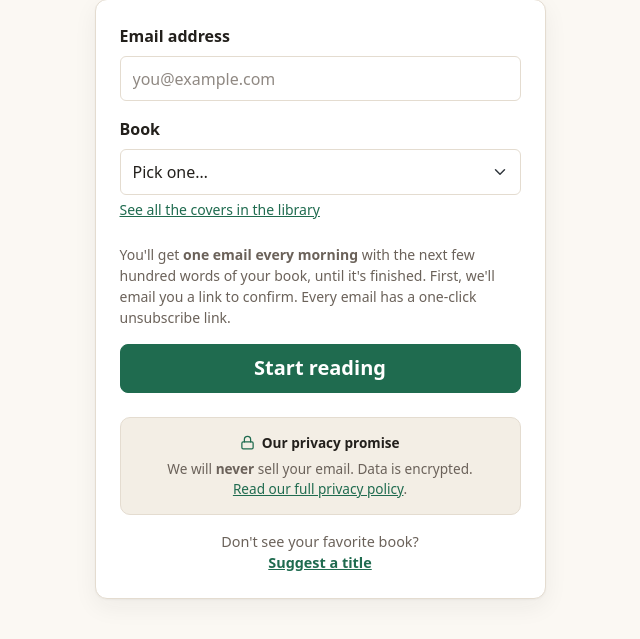
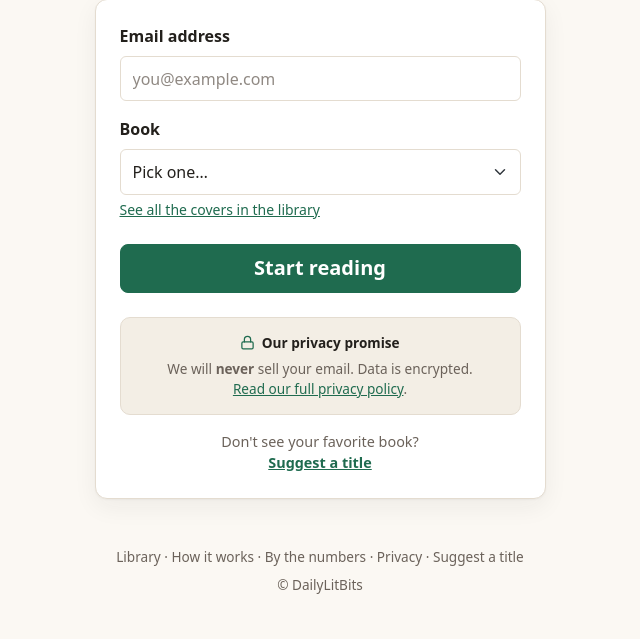
Before and after one commit to BrandG/dailyLitBits, a FastAPI app: page / in a window 1280 px wide. Shown: the part 300-939 px from the top of the page, without its empty margins (320-960 px from the left). After the commit the page ends 894 px from the top, so only its background shows below. Run offline with FastAPI, Linux system fonts and the light colour scheme; data that the repository does not hold is empty.

Commit message:
Signup form: drop the daily-email notice paragraph
The tagline above the form already says "delivered every morning", and the
"Almost there" reply explains the confirmation email. The extra
paragraph cluttered the form.

Co-Authored-By: Claude Opus 5.5 <noreply@anthropic.com>

```diff
--- a/src/templates/index.html
+++ b/src/templates/index.html
@@ -67,12 +67,6 @@
                                 <label for="website">Leave this field empty</label>
                                 <input type="text" id="website" name="website" value="" tabindex="-1" autocomplete="off">
                             </div>
-
-                            <p class="form-text mb-3">
-                                You'll get <strong>one email every morning</strong> with the next few hundred
-                                words of your book, until it's finished. First, we'll email you a link to
-                                confirm. Every email has a one-click unsubscribe link.
-                            </p>
 
                             {% if turnstile_site_key %}
                             {# The check starts when Start reading is pressed, and the box
```
Also changed, not shown: src/tests/test_signup_form.py (+0 -4 lines).
